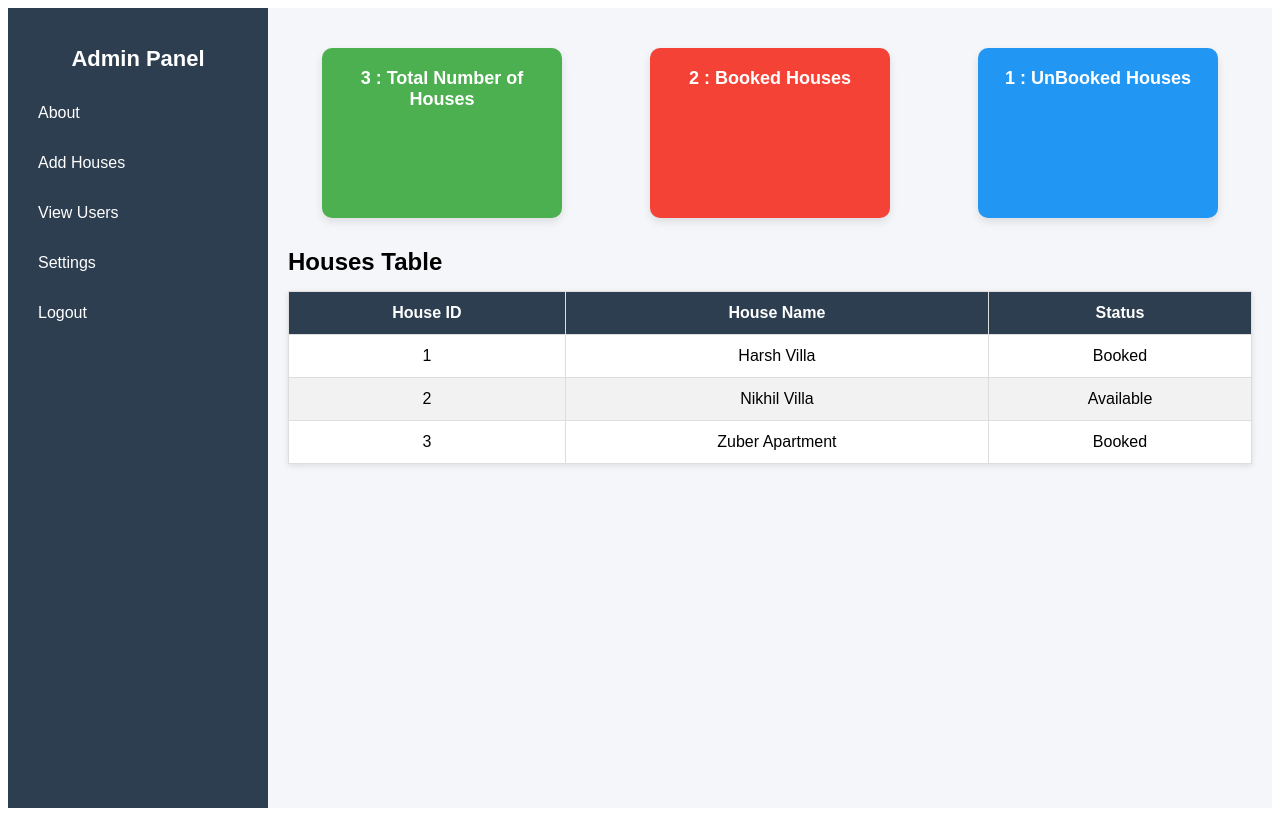
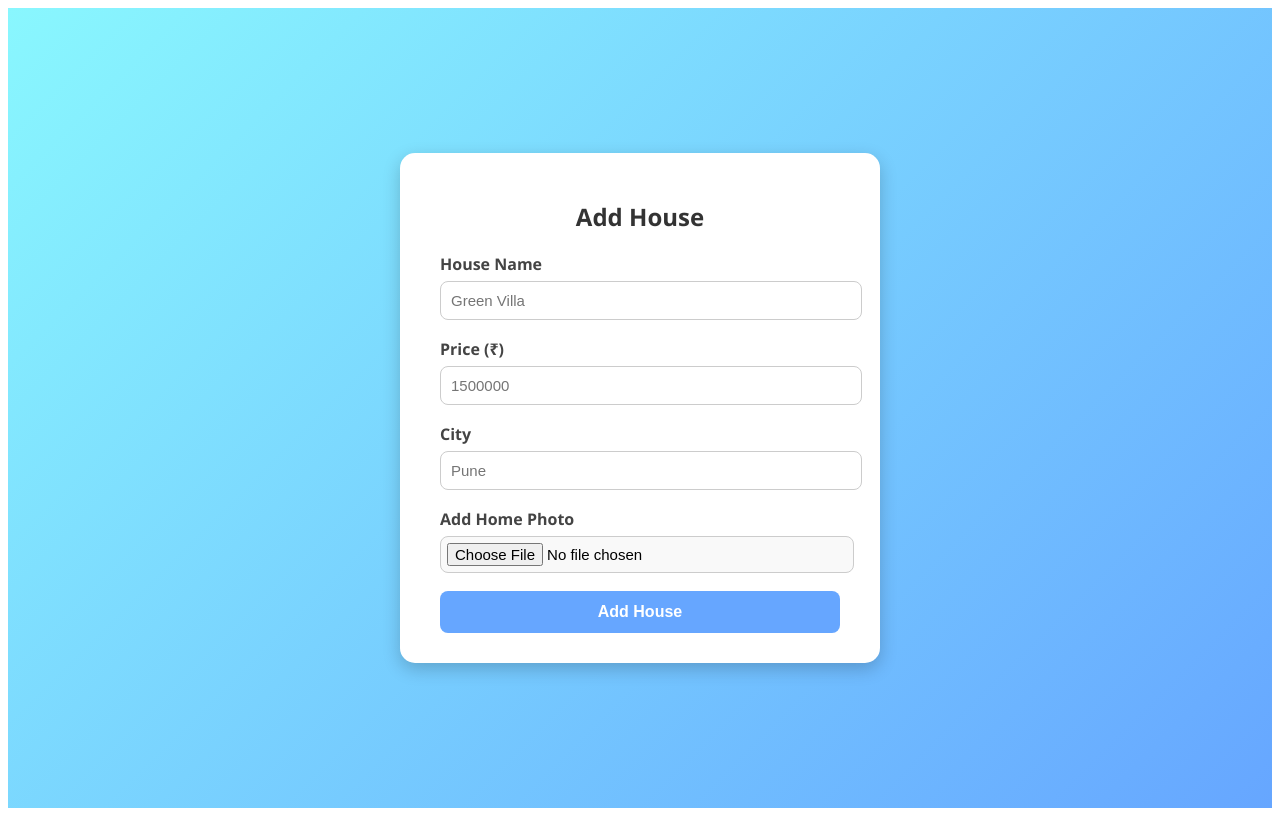
Before and after one commit to Harshneve01/Rentify, a React (Vite) app: page / in a window 1280 px wide. Built offline with nearby package versions, Linux system fonts and the light colour scheme.

Commit message:
Updated code / latest changes

```diff
--- a/package.json
+++ b/package.json
@@ -11,7 +11,8 @@
   },
   "dependencies": {
     "react": "^19.1.1",
-    "react-dom": "^19.1.1"
+    "react-dom": "^19.1.1",
+    "react-router-dom": "^7.8.1"
   },
   "devDependencies": {
     "@eslint/js": "^9.33.0",
--- a/src/App.jsx
+++ b/src/App.jsx
@@ -1,12 +1,13 @@
 import Login from './Component/Login'
 import AdminDashboard from './Component/Admin/AdminDashboard'
+import AddHouse from './Component/Admin/AddHouse'
 
 function App() {
 
 
   return (
     <>
-     <AdminDashboard/>
+     <AddHouse/>
     </>
   )
 }
--- /dev/null
+++ b/src/Component/Admin/AddHouse.css
@@ -0,0 +1,75 @@
+
+.page {
+  display: flex;
+  justify-content: center;
+  align-items: center;
+  min-height: 100vh;
+  background: linear-gradient(135deg, #89f7fe, #66a6ff);
+  font-family: "Segoe UI", sans-serif;
+}
+
+.form-card {
+  background: #fff;
+  padding: 30px 40px;
+  border-radius: 15px;
+  box-shadow: 0px 6px 18px rgba(0, 0, 0, 0.2);
+  width: 400px;
+  text-align: center;
+}
+
+.form-card h1 {
+  margin-bottom: 20px;
+  font-size: 24px;
+  color: #333;
+}
+
+.form-group {
+  margin-bottom: 18px;
+  text-align: left;
+}
+
+.form-group label {
+  display: block;
+  margin-bottom: 6px;
+  font-weight: bold;
+  color: #444;
+}
+
+.form-group input[type="text"],
+.form-group input[type="number"],
+.form-group input[type="file"] {
+  width: 100%;
+  padding: 10px;
+  border: 1px solid #ccc;
+  border-radius: 8px;
+  font-size: 15px;
+  outline: none;
+  transition: border 0.3s ease;
+}
+
+.form-group input:focus {
+  border-color: #66a6ff;
+}
+
+.form-group input[type="file"] {
+  padding: 6px;
+  background: #f9f9f9;
+  cursor: pointer;
+}
+
+.btn {
+  width: 100%;
+  padding: 12px;
+  background: #66a6ff;
+  color: white;
+  border: none;
+  border-radius: 8px;
+  font-size: 16px;
+  font-weight: bold;
+  cursor: pointer;
+  transition: 0.3s ease;
+}
+
+.btn:hover {
+  background: #4a90e2;
+}
--- /dev/null
+++ b/src/Component/Admin/AddHouse.jsx
@@ -0,0 +1,104 @@
+import React, { useState } from "react";
+import "./AddHouse.css";
+
+const AddHouse = () => {
+  const [formData, setFormData] = useState({
+    name: "",
+    price: "",
+    city: "",
+    photo: null,
+  });
+
+  const handleChange = (e) => {
+    const { name, value, files } = e.target;
+    if (name === "photo") {
+      setFormData({ ...formData, photo: files[0] });
+    } else {
+      setFormData({ ...formData, [name]: value });
+    }
+  };
+
+  // ✅ FIX: Add handleSubmit
+  const handleSubmit = (e) => {
+    e.preventDefault();
+
+    alert(
+      `🏠 House Added Successfully!\n\n` +
+      `Name: ${formData.name}\n` +
+      `Price: ₹${formData.price}\n` +
+      `City: ${formData.city}\n` +
+      `Photo: ${formData.photo ? formData.photo.name : "No Photo"}`
+    );
+
+    // Reset form after submit
+    setFormData({
+      name: "",
+      price: "",
+      city: "",
+      photo: null,
+    });
+
+    // Reset file input manually
+    e.target.reset();
+  };
+
+  return (
+    <div className="page">
+      <div className="form-card">
+        <h1>Add House</h1>
+        <form onSubmit={handleSubmit}>
+          <div className="form-group">
+            <label>House Name</label>
+            <input
+              type="text"
+              name="name"
+              value={formData.name}
+              onChange={handleChange}
+              placeholder="Green Villa"
+              required
+            />
+          </div>
+
+          <div className="form-group">
+            <label>Price (₹)</label>
+            <input
+              type="number"
+              name="price"
+              value={formData.price}
+              onChange={handleChange}
+              placeholder="1500000"
+              required
+            />
+          </div>
+
+          <div className="form-group">
+            <label>City</label>
+            <input
+              type="text"
+              name="city"
+              value={formData.city}
+              onChange={handleChange}
+              placeholder="Pune"
+              required
+            />
+          </div>
+
+          <div className="form-group">
+            <label>Add Home Photo</label>
+            <input
+              type="file"
+              name="photo"
+              accept="image/*"
+              onChange={handleChange}
+              required
+            />
+          </div>
+
+          <button type="submit" className="btn">Add House</button>
+        </form>
+      </div>
+    </div>
+  );
+};
+
+export default AddHouse;
```
Also changed, not shown: 1 other file (tests, documents, lock files or other folders).
